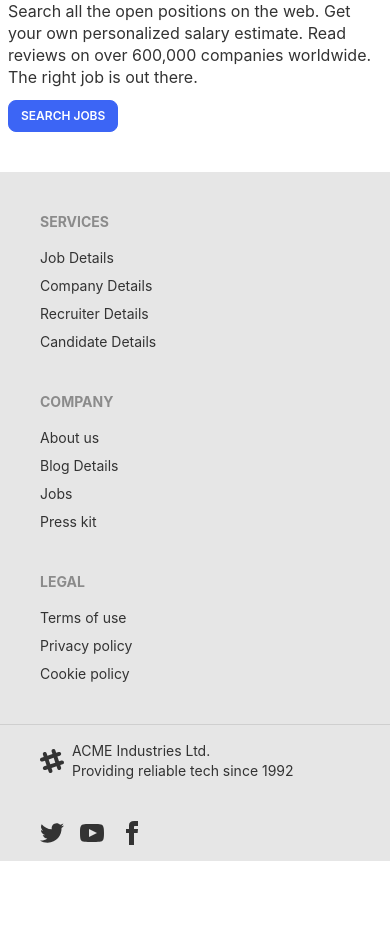
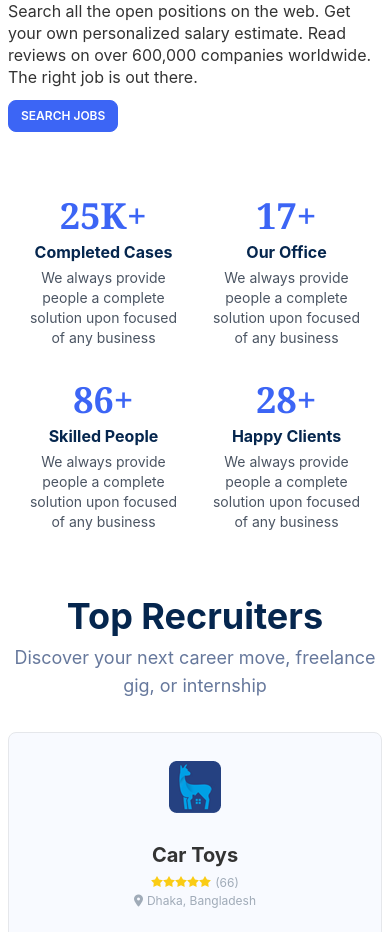
Before and after one commit to munimrahman/pro-peak-job-portal, a React (Create React App) app: page / in a window 390 px wide. Shown: the part 5660-6592 px from the top of the page. Before the commit the page ends 6521 px from the top, so only its background shows below. Built offline with nearby package versions, Linux system fonts and the light colour scheme.

Commit message:
top recruiters

```diff
--- a/src/Pages/Home/Home/Home.jsx
+++ b/src/Pages/Home/Home/Home.jsx
@@ -4,8 +4,10 @@ import React from 'react';
 import Footer from '../../Shared/Footer/Footer';
 import CategorySlide from '../CategorySlide/CategorySlide/CategorySlide';
 import Hero from '../Hero/Hero';
-import ImageFeatureBox from '../ImageFeatureBox/ImageFeatureBox/ImageFeatureBox';
-import LatestJobs from '../LatestJobs/LatestJobs/LatestJobs';
+import HomeStats from '../HomeStats/HomeStats';
+import ImageFeatureBox from '../ImageFeatureBox/ImageFeatureBox';
+import LatestJobs from '../LatestJobs/LatestJobs';
+import TopRecruiters from '../TopRecruiters/TopRecruiters/TopRecruiters';
 import WeHiringBox from '../WeHiringBox/WeHiringBox';
 
 function Home() {
@@ -26,6 +28,8 @@ function Home() {
                     <WeHiringBox />
                     <LatestJobs />
                     <ImageFeatureBox />
+                    <HomeStats />
+                    <TopRecruiters />
                 </div>
             </div>
             <Footer />
--- /dev/null
+++ b/src/Pages/Home/HomeStats/HomeStats.jsx
@@ -0,0 +1,62 @@
+import React from 'react';
+
+function HomeStats() {
+    return (
+        <section className="text-gray-600 body-font">
+            <div className="container px-5 pt-16 md:pt-24 mx-auto">
+                <div className="flex flex-wrap -m-4 text-center">
+                    <div className="p-4 sm:w-1/4 w-1/2">
+                        <h2 className="text-primary text-4xl sm:text-6xl font-bold font-serif">
+                            25K+
+                        </h2>
+                        <p className="text-secondary text-base sm:text-xl font-bold my-1">
+                            Completed Cases
+                        </p>
+                        <p className="text-sm">
+                            We always provide people a complete solution upon focused of any
+                            business
+                        </p>
+                    </div>
+                    <div className="p-4 sm:w-1/4 w-1/2">
+                        <h2 className="text-primary text-4xl sm:text-6xl font-bold font-serif">
+                            17+
+                        </h2>
+                        <p className="text-secondary text-base sm:text-xl font-bold my-1">
+                            Our Office
+                        </p>
+                        <p className="text-sm">
+                            We always provide people a complete solution upon focused of any
+                            business
+                        </p>
+                    </div>
+                    <div className="p-4 sm:w-1/4 w-1/2">
+                        <h2 className="text-primary text-4xl sm:text-6xl font-bold font-serif">
+                            86+
+                        </h2>
+                        <p className="text-secondary text-base sm:text-xl font-bold my-1">
+                            Skilled People
+                        </p>
+                        <p className="text-sm">
+                            We always provide people a complete solution upon focused of any
+                            business
+                        </p>
+                    </div>
+                    <div className="p-4 sm:w-1/4 w-1/2">
+                        <h2 className="text-primary text-4xl sm:text-6xl font-bold font-serif">
+                            28+
+                        </h2>
+                        <p className="text-secondary text-base sm:text-xl font-bold my-1">
+                            Happy Clients
+                        </p>
+                        <p className="text-sm">
+                            We always provide people a complete solution upon focused of any
+                            business
+                        </p>
+                    </div>
+                </div>
+            </div>
+        </section>
+    );
+}
+
+export default HomeStats;
--- a/src/Pages/Home/LatestJobs/LatestJobs/LatestJobs.jsx
+++ b/src/Pages/Home/LatestJobs/LatestJobs.jsx
@@ -1,6 +1,6 @@
 import React from 'react';
-import img from '../../../../assets/human.svg';
-import JobCardOne from '../../../Shared/JobCardOne/JobCardOne';
+import img from '../../../assets/human.svg';
+import JobCardOne from '../../Shared/JobCardOne/JobCardOne';
 
 function LatestJobs() {
     return (
--- /dev/null
+++ b/src/Pages/Home/TopRecruiters/TopRecruiters/TopRecruiters.jsx
@@ -0,0 +1,25 @@
+import React from 'react';
+import TopRecruitersCard from '../TopRecruitersCard/TopRecruitersCard';
+
+function TopRecruiters() {
+    return (
+        <div className="mt-16">
+            <h1 className="text-4xl text-secondary text-center font-bold">Top Recruiters</h1>
+            <p className="text-lg text-neutral text-center my-2">
+                Discover your next career move, freelance gig, or internship
+            </p>
+            <div className="grid grid-cols-1 gap-3 lg:gap-5 sm:grid-cols-2 md:grid-cols-3 lg:grid-cols-4 mt-8">
+                <TopRecruitersCard />
+                <TopRecruitersCard />
+                <TopRecruitersCard />
+                <TopRecruitersCard />
+                <TopRecruitersCard />
+                <TopRecruitersCard />
+                <TopRecruitersCard />
+                <TopRecruitersCard />
+            </div>
+        </div>
+    );
+}
+
+export default TopRecruiters;
--- /dev/null
+++ b/src/Pages/Home/TopRecruiters/TopRecruitersCard/TopRecruitersCard.jsx
@@ -0,0 +1,51 @@
+import React from 'react';
+import img from '../../../../assets/brand-1.png';
+
+function TopRecruitersCard() {
+    return (
+        <div className="border rounded-lg bg-[#F8FAFF] text-center">
+            <img src={img} alt="" className="inline-block mt-7" />
+            <div className="my-7">
+                <h3 className="font-bold text-xl">Car Toys</h3>
+                <div className="rating rating-xs">
+                    <input
+                        type="radio"
+                        name="rating-2"
+                        className="mask mask-star-2 bg-yellow-400"
+                    />
+                    <input
+                        type="radio"
+                        name="rating-2"
+                        className="mask mask-star-2 bg-yellow-400"
+                    />
+                    <input
+                        type="radio"
+                        name="rating-2"
+                        className="mask mask-star-2 bg-yellow-400"
+                    />
+                    <input
+                        type="radio"
+                        name="rating-2"
+                        className="mask mask-star-2 bg-yellow-400"
+                    />
+                    <input
+                        type="radio"
+                        name="rating-2"
+                        className="mask mask-star-2 bg-yellow-400"
+                        checked
+                    />
+                    <span className="text-xs ml-1 text-[#a0abb8]">(66)</span>
+                </div>
+                <p className="text-xs text-[#a0abb8]">
+                    <i className="fas fa-map-marker-alt mr-1" />
+                    Dhaka, Bangladesh
+                </p>
+            </div>
+            <button className="bg-info text-sm text-secondary p-3 rounded-lg hover:text-primary mb-7">
+                15 Jobs Open
+            </button>
+        </div>
+    );
+}
+
+export default TopRecruitersCard;
```
Also changed, not shown: src/Pages/Home/ImageFeatureBox/ImageFeatureBox.jsx (renamed from src/Pages/Home/ImageFeatureBox/ImageFeatureBox/ImageFeatureBox.jsx, +4 -4 lines), src/assets/brand-1.png (added).
